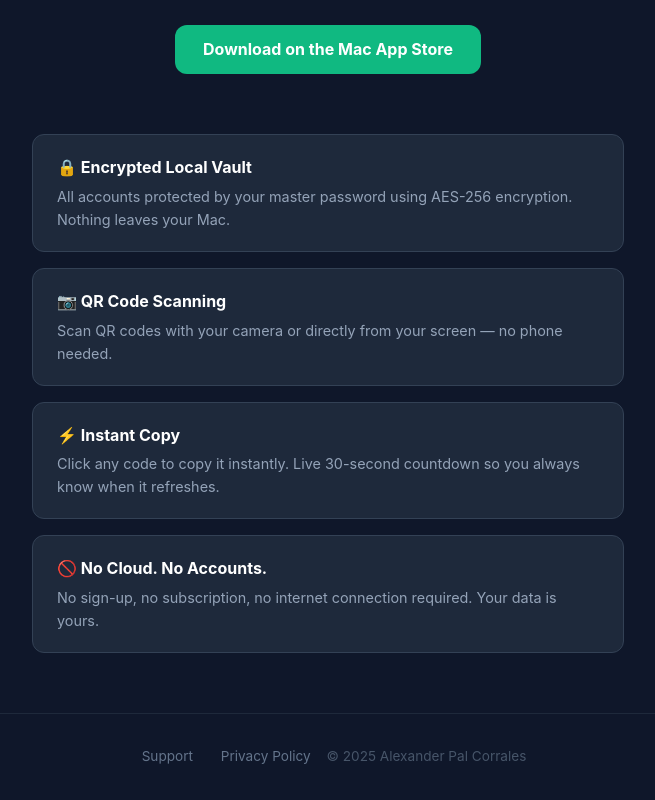
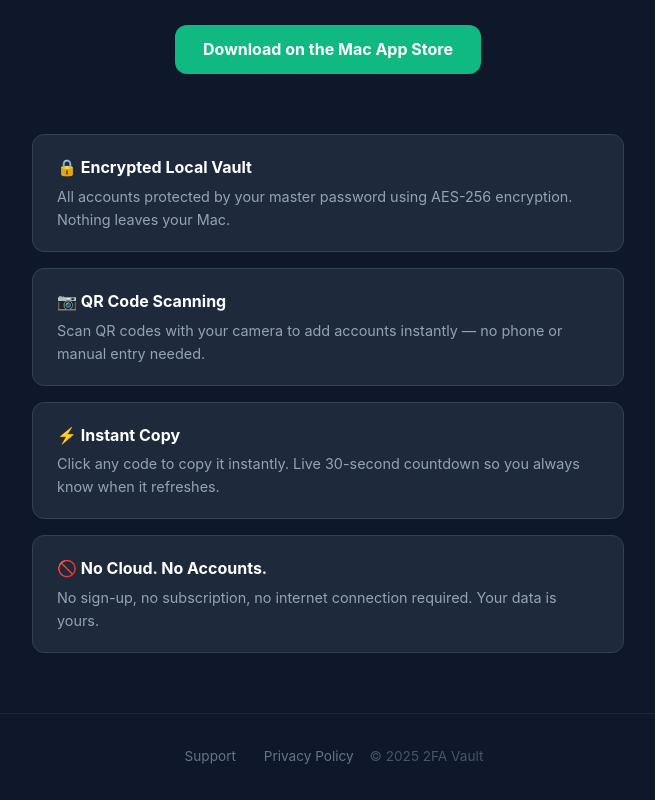
Before and after one commit to alexpalco/2fa-vault, a plain HTML site: page index.html in a window 1280 px wide. Shown: the part 364-1164 px from the top of the page, without its empty margins (312-967 px from the left). Drawn offline with Linux system fonts and the light colour scheme.

Commit message:
Remove screen scanning reference from landing page

```diff
--- a/index.html
+++ b/index.html
@@ -30,14 +30,14 @@
   </div>
   <div class="features">
     <div class="feature"><h3>🔒 Encrypted Local Vault</h3><p>All accounts protected by your master password using AES-256 encryption. Nothing leaves your Mac.</p></div>
-    <div class="feature"><h3>📷 QR Code Scanning</h3><p>Scan QR codes with your camera or directly from your screen — no phone needed.</p></div>
+    <div class="feature"><h3>📷 QR Code Scanning</h3><p>Scan QR codes with your camera to add accounts instantly — no phone or manual entry needed.</p></div>
     <div class="feature"><h3>⚡ Instant Copy</h3><p>Click any code to copy it instantly. Live 30-second countdown so you always know when it refreshes.</p></div>
     <div class="feature"><h3>🚫 No Cloud. No Accounts.</h3><p>No sign-up, no subscription, no internet connection required. Your data is yours.</p></div>
   </div>
   <footer>
     <a href="support/">Support</a>
     <a href="privacy/">Privacy Policy</a>
-    <span>© 2025 Alexander Pal Corrales</span>
+    <span>© 2025 2FA Vault</span>
   </footer>
 </body>
 </html>
```
